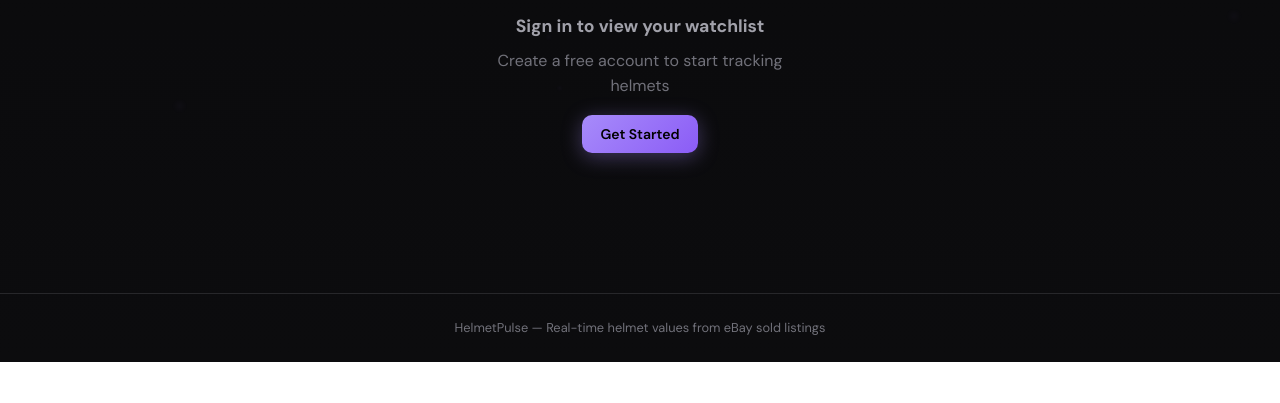
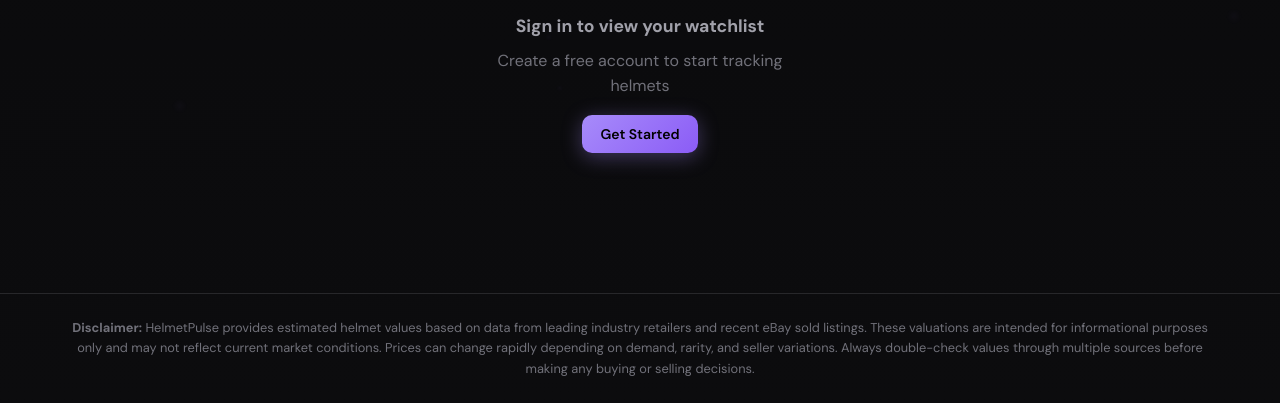
Before and after one commit to djwhiteoutsc-star/HelmetPulse, a website: page index.html in a window 1280 px wide. Shown: the part 665-1068 px from the top of the page. Before the commit the page ends 1027 px from the top, so only its background shows below. Drawn offline with nearby package versions, Linux system fonts and the light colour scheme.

Commit message:
Update footer disclaimer with comprehensive valuation notice

```diff
--- a/index.html
+++ b/index.html
@@ -2010,7 +2010,7 @@
 
     <footer>
         <div class="container">
-            <p>HelmetPulse — Real-time helmet values from eBay sold listings</p>
+            <p><strong>Disclaimer:</strong> HelmetPulse provides estimated helmet values based on data from leading industry retailers and recent eBay sold listings. These valuations are intended for informational purposes only and may not reflect current market conditions. Prices can change rapidly depending on demand, rarity, and seller variations. Always double-check values through multiple sources before making any buying or selling decisions.</p>
         </div>
     </footer>
 
```
